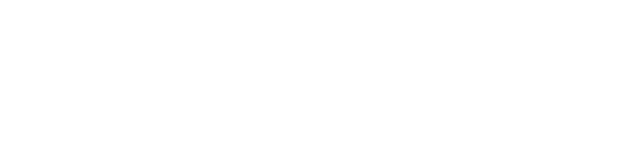
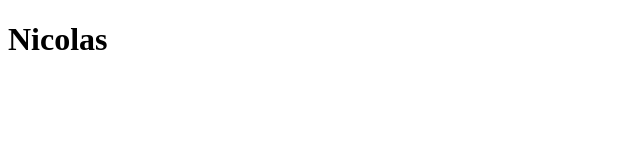
Before and after one commit to Nicolas-Eduardo/teste, a plain HTML site: page index.html in a window 1280 px wide. Shown: the whole page, without its empty margins (0-640 px from the left). Drawn offline with Linux system fonts and the light colour scheme.

Commit message:
Remoção do titulo

```diff
--- a/index.html
+++ b/index.html
@@ -4,10 +4,9 @@
         <meta charset="UTF-8">
         <meta http-equiv="X-UA-Compatible" content="IE=edge">
         <meta name="viewport" content="width=device-width, initial-scale=1.0">
-        <title>Document</title>
     </head>
 
     <body>
-
+        <h1>Nicolas</h1>
     </body>
 </html>
```
